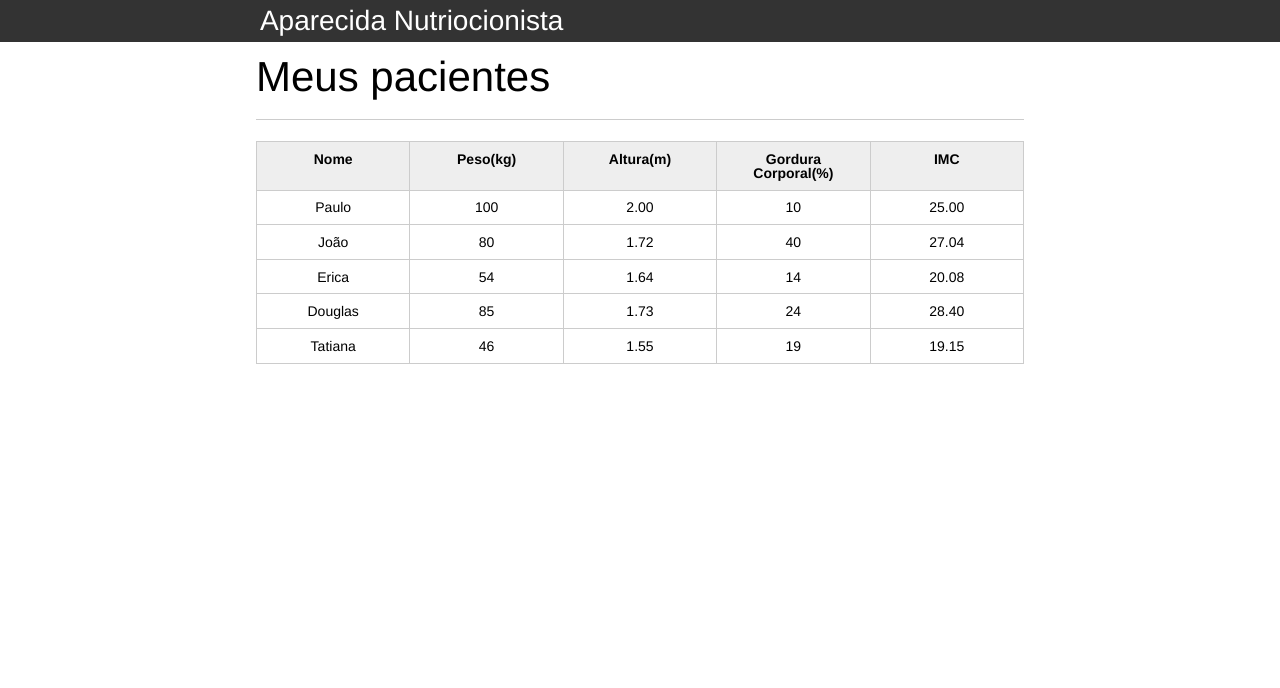
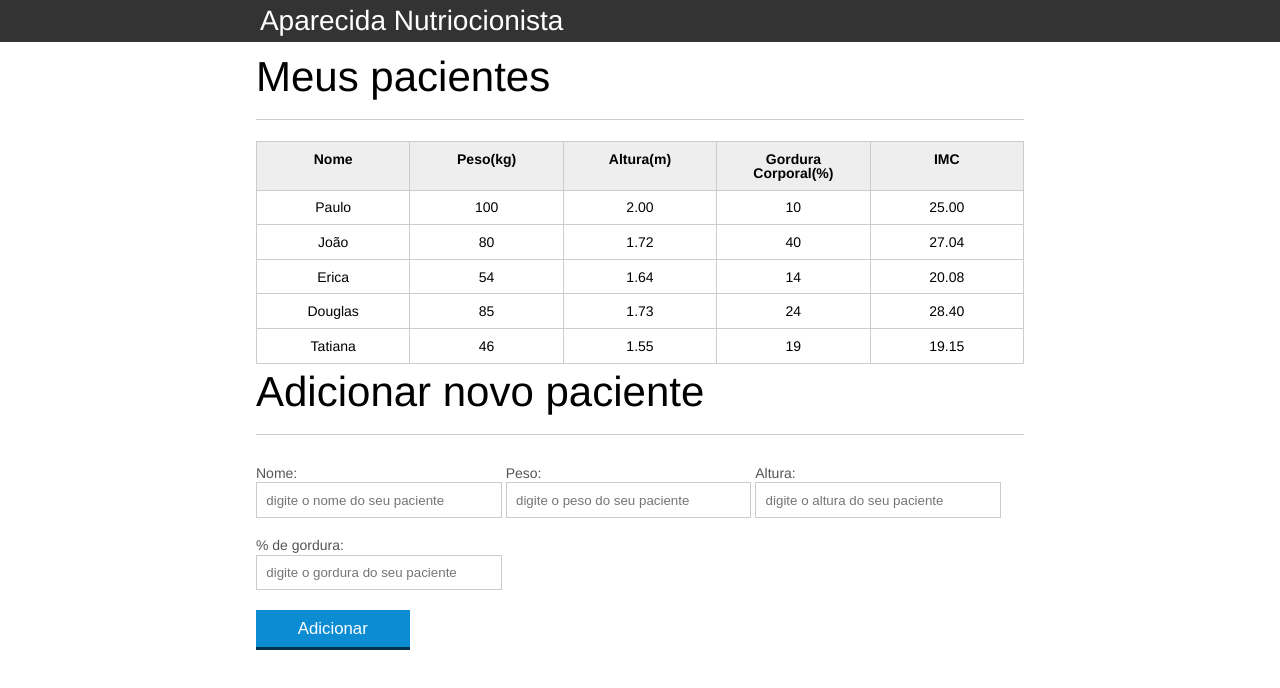
Before and after one commit to wellingtonlopesneppo/introducao-javascript, a plain HTML site: page index.html in a window 1280 px wide. Drawn offline with Linux system fonts and the light colour scheme.

Commit message:
Criando o formulario de adicao de pacientes

```diff
--- a/index.html
+++ b/index.html
@@ -6,10 +6,8 @@
 	<link rel="icon" href="favicon.ico" type="image/x-icon">
 	<link rel="stylesheet" type="text/css" href="css/reset.css">
 	<link rel="stylesheet" type="text/css" href="css/index.css">
-
 </head>
 <body>
-
 	<header>
 		<div class="container">
 			<h1 class="titulo">Aparecida Nutrição</h1>
@@ -36,7 +34,6 @@
 						<td class="info-gordura">10</td>
 						<td class="info-imc">0</td>
 					</tr>
-
 					<tr class="paciente" >
 						<td class="info-nome">João</td>
 						<td class="info-peso">80</td>
@@ -44,7 +41,6 @@
 						<td class="info-gordura">40</td>
 						<td class="info-imc">0</td>
 					</tr>
-
 					<tr class="paciente" >
 						<td class="info-nome">Erica</td>
 						<td class="info-peso">54</td>
@@ -52,7 +48,6 @@
 						<td class="info-gordura">14</td>
 						<td class="info-imc">0</td>
 					</tr>
-
 					<tr class="paciente">
 						<td class="info-nome">Douglas</td>
 						<td class="info-peso">85</td>
@@ -69,11 +64,30 @@
 					</tr>
 				</tbody>
 			</table>
-
+		</section>
+		<section class="container">
+			<h2 id="titulo-form">Adicionar novo paciente</h2>
+			<form id="form-adiciona">
+				<div class="grupo">
+					<label for="nome">Nome:</label>
+					<input id="nome" name="nome" type="text" placeholder="digite o nome do seu paciente" class="campo">
+				</div>
+				<div class="grupo">
+					<label for="peso">Peso:</label>
+					<input id="peso" name="peso" type="text" placeholder="digite o peso do seu paciente" class="campo campo-medio">
+				</div>
+				<div class="grupo">
+					<label for="altura">Altura:</label>
+					<input id="altura" name="altura" type="text" placeholder="digite o altura do seu paciente" class="campo campo-medio">
+				</div>
+				<div class="grupo">
+					<label for="gordura">% de gordura:</label>
+					<input id="gordura" name="gordura" type="text" placeholder="digite o gordura do seu paciente" class="campo campo-medio">
+				</div>
+				<button id="adicionar-paciente" class="botao bto-principal" >Adicionar</button>
+			</form>
 		</section>
 	</main>
-
 	<script src="js/principal.js"></script>
-
 </body>
 </html>
--- a/js/principal.js
+++ b/js/principal.js
@@ -39,3 +39,9 @@ for (var i = 0; i < pacientes.length; i++) {
     tdImc.textContent = "Altura e/ou peso inválidos!";
   }
 }
+
+var botaoAdicionar = document.querySelector("#adicionar-paciente");
+botaoAdicionar.addEventListener("click", function() {
+  event.preventDefault();
+  console.log("Fui clicado!");
+});
```
Lines whose indentation alone changed are shown as unchanged.
